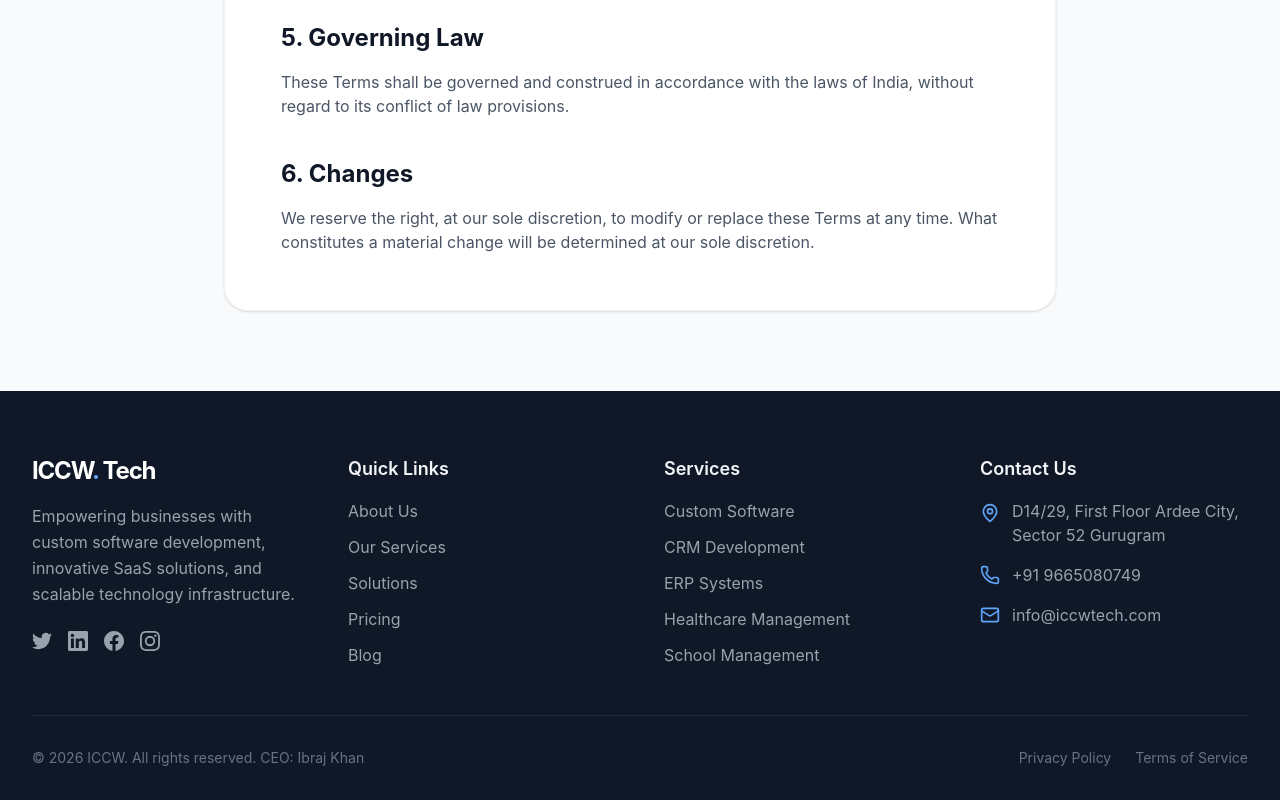
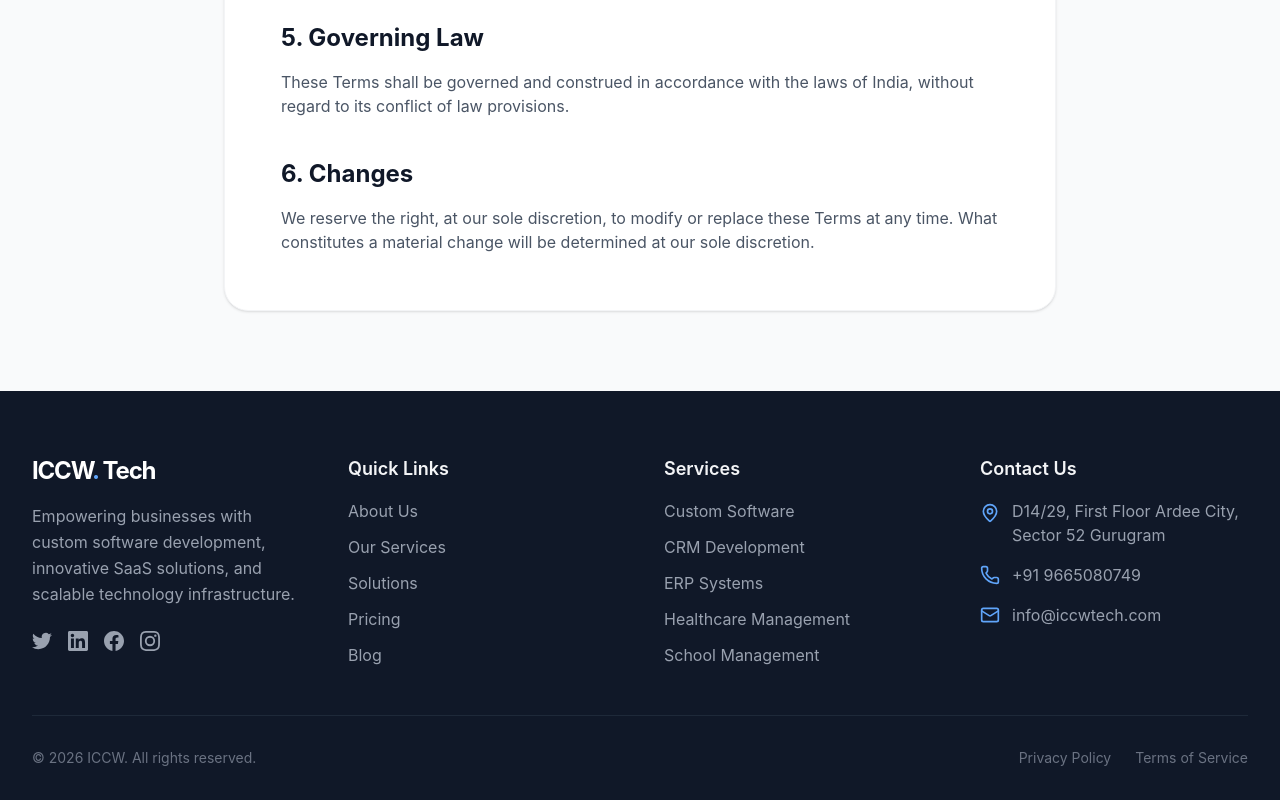
Before and after one commit to ibrajkhan/ICCWTech, a React (Vite) app: page /terms in a window 1280 px wide. Shown: the part 1147-1947 px from the top of the page. Built offline with nearby package versions, Linux system fonts and the light colour scheme; no server answers.

Commit message:
Changes done in footer

```diff
--- a/src/components/Footer.jsx
+++ b/src/components/Footer.jsx
@@ -191,8 +191,7 @@ const Footer = () => {
 
         <div className="border-t border-gray-800 pt-8 flex flex-col md:flex-row justify-between items-center">
           <p className="text-gray-500 text-sm mb-4 md:mb-0">
-            &copy; {new Date().getFullYear()} ICCW. All rights reserved. CEO:
-            Ibraj Khan
+            &copy; {new Date().getFullYear()} ICCW. All rights reserved.
           </p>
           <div className="flex space-x-6">
             <Link
```
